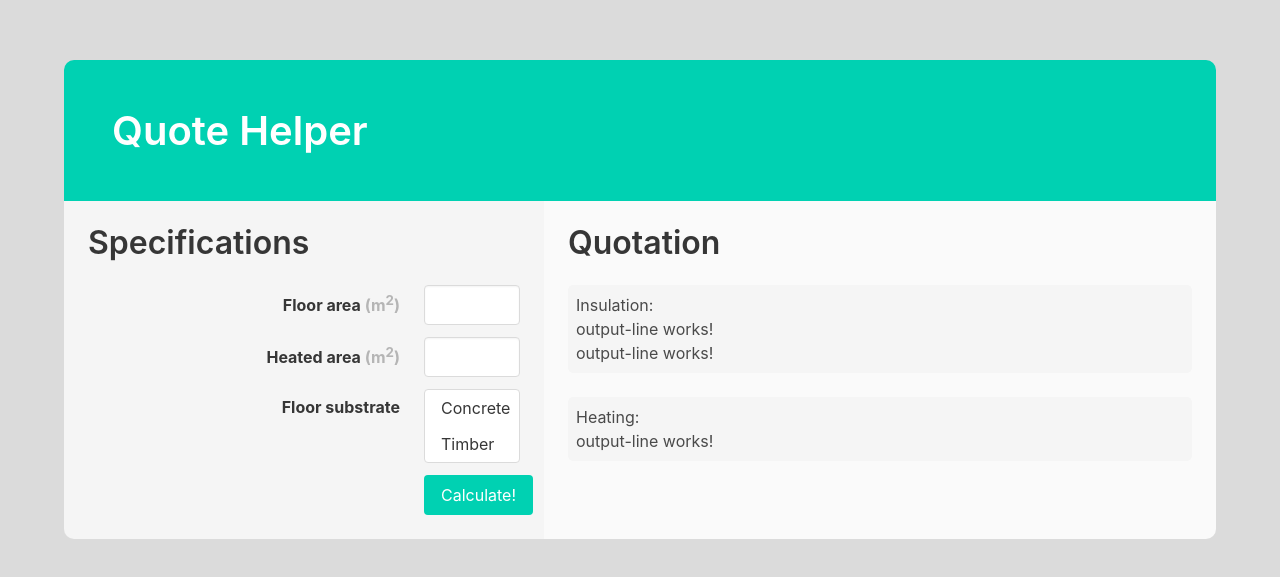
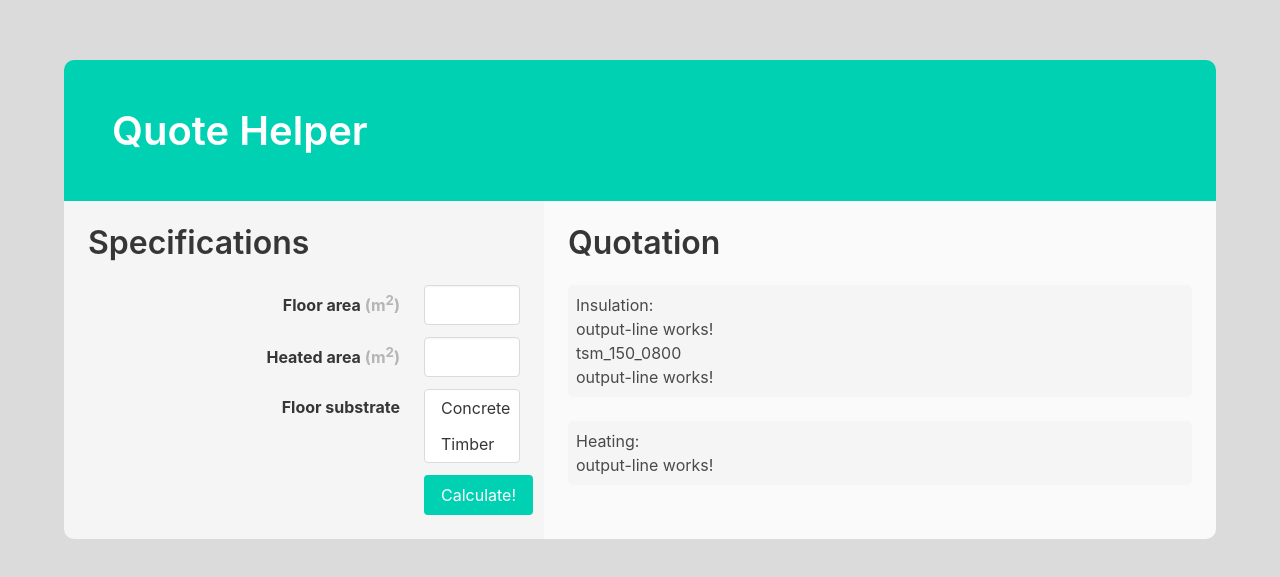
Before and after one commit to VinRanana/UFH-Quote-Helper, an Angular app in the folder client/: page / in a window 1280 px wide. Shown: the part 101-678 px from the top of the page. Built offline with nearby package versions, Linux system fonts and the light colour scheme.

Commit message:
refactor: trivial changes. create randomMeshStr to test with

```diff
--- /dev/null
+++ b/client/src/app/data/mesh-data.ts
@@ -0,0 +1,37 @@
+export interface Mesh {
+  name: string;
+  area: number;
+  intensity: number;
+}
+
+export interface MeshCollection {
+  [key: string]: Mesh;
+}
+
+
+const mesh150Areas = [1, 1.5, 2, 2.5, 3, 3.5, 4, 4.5, 5, 6, 7, 8, 9, 10, 12, 14, 16, 20, 24];
+
+function createMesh (name: string, area: number, intensity: number): Mesh {
+  return {
+    name,
+    area,
+    intensity,
+  }
+};
+
+export const MESH_OBJ = mesh150Areas.reduce((resultObj: MeshCollection, mSquared: number): MeshCollection => {
+  const mSquared100 = mSquared * 100;
+  const naming = (mSquared < 10) ? `tsm_150_0${mSquared100}` : `tsm_150_${mSquared100}`;
+
+  resultObj[naming] = createMesh(naming, mSquared, 150);
+
+  return resultObj;
+}, {});
+
+
+function generateRandomMeshStr (meshObject: MeshCollection): string {
+  const keys = Object.keys(meshObject);
+  return meshObject[keys[ keys.length * Math.random() << 0]].name;
+};
+
+export const randomMeshStr = generateRandomMeshStr(MESH_OBJ);
--- a/client/src/app/room/room.component.html
+++ b/client/src/app/room/room.component.html
@@ -6,7 +6,7 @@
     <div class="title">Specifications</div>
     <form class="">
       <div class="flex-parent is-flex is-flex-direction-column">
-
+        <!-- floor area input -->
         <div class="field is-horizontal">
           <div class="field-label is-normal">
             <label class="label">Floor area <span class="has-text-grey-light">(m<sup>2</sup>)</span></label>
@@ -17,7 +17,7 @@
               </div>
             </div>
         </div>
-
+        <!-- heated area input -->
         <div class="field is-horizontal">
           <div class="field-label is-normal">
             <label class="label">Heated area <span class="has-text-grey-light">(m<sup>2</sup>)</span></label>
@@ -28,7 +28,7 @@
               </div>
             </div>
         </div>
-
+        <!-- substrate input -->
         <div class="field is-horizontal">
           <div class="field-label is-normal">
             <label class="label">Floor substrate</label>
@@ -44,7 +44,7 @@
               </div>
             </div>
         </div>
-
+        <!-- submit button -->
         <div class="field is-align-self-flex-end">
           <div class="control">
             <button class="button is-primary">Calculate!</button>
@@ -62,6 +62,7 @@
     <div class="output-section block p-2">
       <p class="is-size-">Insulation:</p>
       <app-output-line></app-output-line>
+      <h2>{{randomMeshStr}}</h2>
       <app-output-line></app-output-line>
     </div>
     <div class="output-section block p-2">
--- a/client/src/app/room/room.component.ts
+++ b/client/src/app/room/room.component.ts
@@ -1,4 +1,5 @@
 import { Component, OnInit } from '@angular/core';
+import { Mesh, MeshCollection, MESH_OBJ, randomMeshStr } from '../data/mesh-data';
 
 @Component({
   selector: 'app-room',
@@ -7,6 +8,8 @@ import { Component, OnInit } from '@angular/core';
 })
 export class RoomComponent implements OnInit {
 
+  randomMeshStr = randomMeshStr
+
   constructor() { }
 
   ngOnInit(): void {
```
Also changed, not shown: client/src/data.ts (deleted, +0 -30 lines).
